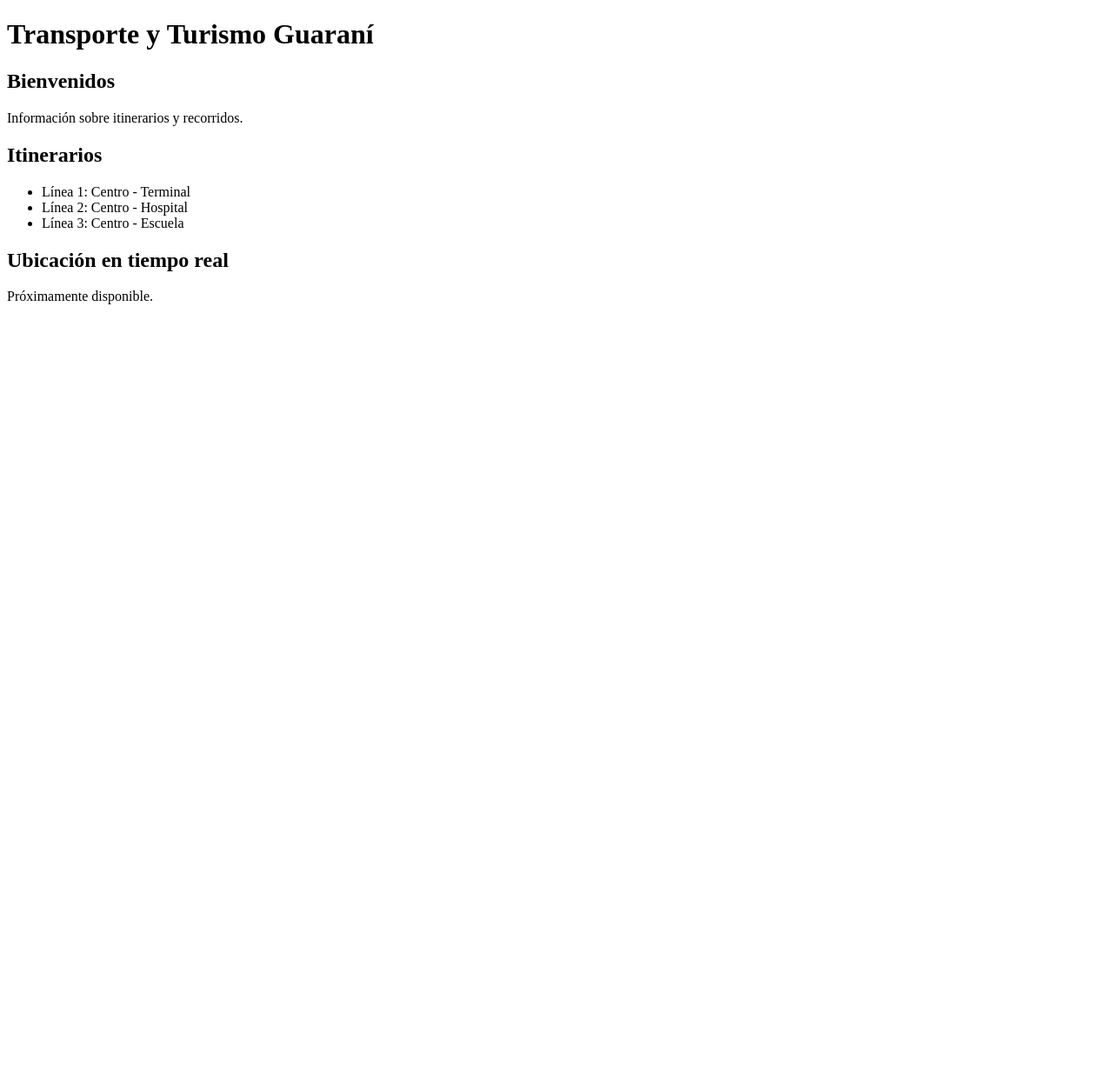
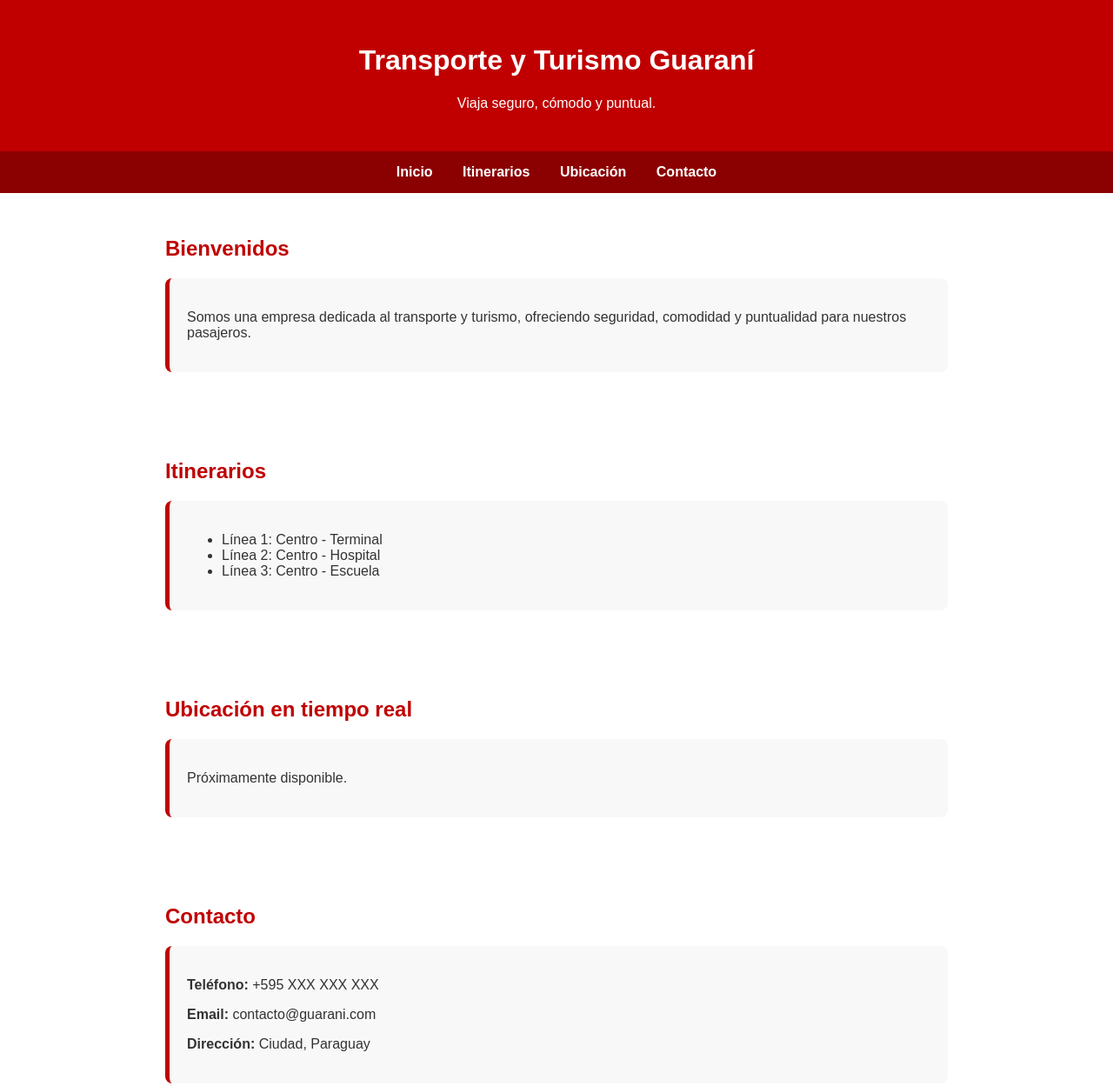
Before and after one commit to tttrosales2011-debug/transporteyturismoguarani, a plain HTML site: page index.html in a window 1280 px wide. Shown: the top 1249 px of the page at 87% size. Before the commit the page ends 800 px from the top, so only its background shows below. Drawn offline with Linux system fonts and the light colour scheme.

Commit message:
Update index.html

```diff
--- a/index.html
+++ b/index.html
@@ -1,25 +1,128 @@
 <!DOCTYPE html>
-<html>
+<html lang="es">
 <head>
     <meta charset="UTF-8">
+    <meta name="viewport" content="width=device-width, initial-scale=1.0">
     <title>Transporte y Turismo Guaraní</title>
+
+    <style>
+        body {
+            font-family: Arial, sans-serif;
+            margin: 0;
+            background-color: #ffffff;
+            color: #333;
+        }
+
+        header {
+            background-color: #c00000;
+            color: white;
+            text-align: center;
+            padding: 30px;
+        }
+
+        nav {
+            background-color: #8b0000;
+            text-align: center;
+            padding: 15px;
+        }
+
+        nav a {
+            color: white;
+            text-decoration: none;
+            margin: 15px;
+            font-weight: bold;
+        }
+
+        nav a:hover {
+            color: #ffd700;
+        }
+
+        section {
+            padding: 30px;
+            max-width: 900px;
+            margin: auto;
+        }
+
+        h2 {
+            color: #c00000;
+        }
+
+        .card {
+            background-color: #f8f8f8;
+            border-left: 5px solid #c00000;
+            padding: 20px;
+            margin: 20px 0;
+            border-radius: 8px;
+        }
+
+        footer {
+            background-color: #c00000;
+            color: white;
+            text-align: center;
+            padding: 20px;
+            margin-top: 30px;
+        }
+    </style>
 </head>
+
 <body>
 
+<header>
     <h1>Transporte y Turismo Guaraní</h1>
+    <p>Viaja seguro, cómodo y puntual.</p>
+</header>
 
+<nav>
+    <a href="#inicio">Inicio</a>
+    <a href="#itinerarios">Itinerarios</a>
+    <a href="#ubicacion">Ubicación</a>
+    <a href="#contacto">Contacto</a>
+</nav>
+
+<section id="inicio">
     <h2>Bienvenidos</h2>
-    <p>Información sobre itinerarios y recorridos.</p>
 
+    <div class="card">
+        <p>
+            Somos una empresa dedicada al transporte y turismo,
+            ofreciendo seguridad, comodidad y puntualidad para nuestros pasajeros.
+        </p>
+    </div>
+</section>
+
+<section id="itinerarios">
     <h2>Itinerarios</h2>
+
+    <div class="card">
         <ul>
             <li>Línea 1: Centro - Terminal</li>
             <li>Línea 2: Centro - Hospital</li>
             <li>Línea 3: Centro - Escuela</li>
         </ul>
+    </div>
+</section>
 
+<section id="ubicacion">
     <h2>Ubicación en tiempo real</h2>
+
+    <div class="card">
         <p>Próximamente disponible.</p>
+    </div>
+</section>
+
+<section id="contacto">
+    <h2>Contacto</h2>
+
+    <div class="card">
+        <p><strong>Teléfono:</strong> +595 XXX XXX XXX</p>
+        <p><strong>Email:</strong> contacto@guarani.com</p>
+        <p><strong>Dirección:</strong> Ciudad, Paraguay</p>
+    </div>
+</section>
+
+<footer>
+    <p>© 2026 Transporte y Turismo Guaraní - Todos los derechos reservados.</p>
+</footer>
 
 </body>
 </html>
```
Lines whose indentation alone changed are shown as unchanged.
